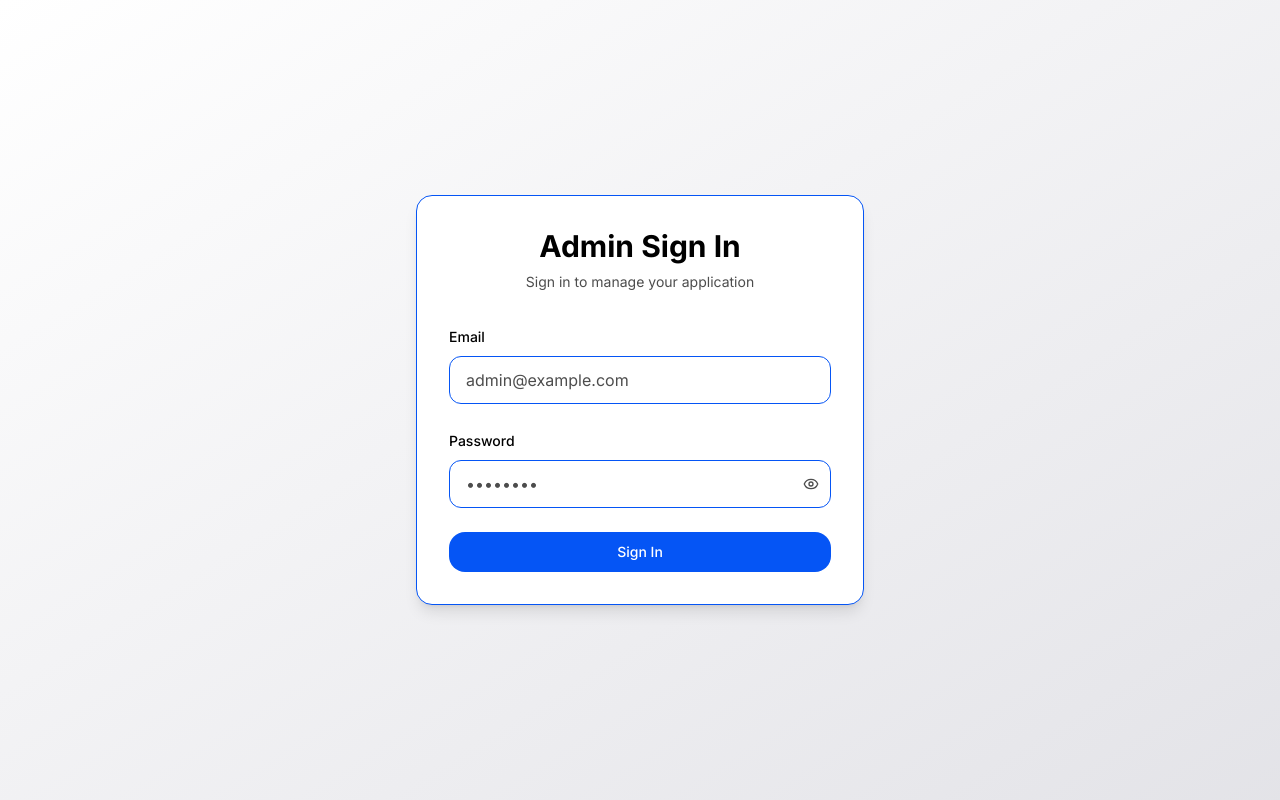
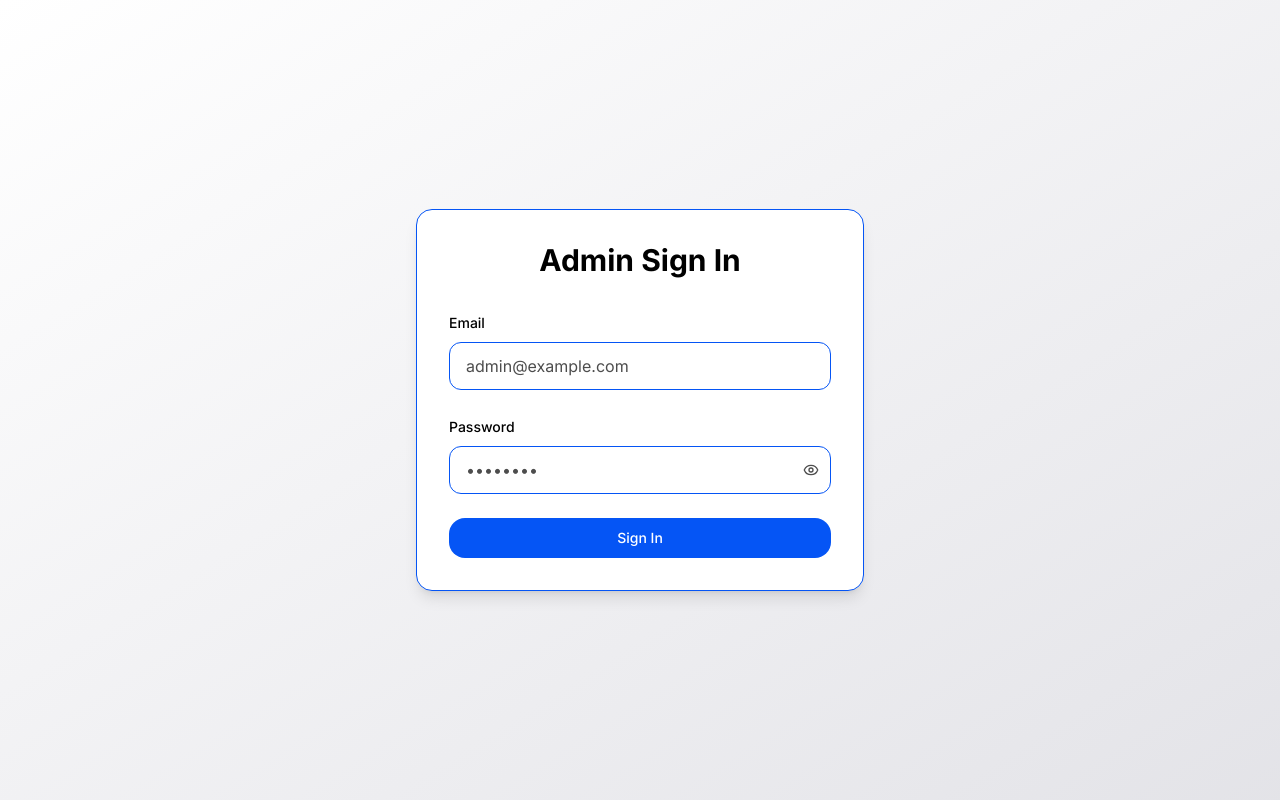
Before and after one commit to gaber-app/gaberapp, a React (Vite) app: page /auth in a window 1280 px wide. Built offline with nearby package versions, Linux system fonts and the light colour scheme.

Commit message:
Remove "Admin Sign In" text

```diff
--- a/src/pages/Auth.tsx
+++ b/src/pages/Auth.tsx
@@ -89,9 +89,6 @@ export default function Auth() {
       <div className="w-full max-w-md space-y-8 rounded-lg border bg-card p-8 shadow-lg">
         <div className="text-center">
           <h1 className="text-3xl font-bold">Admin Sign In</h1>
-          <p className="mt-2 text-sm text-muted-foreground">
-            Sign in to manage your application
-          </p>
         </div>
 
         <form onSubmit={handleSubmit} className="space-y-6">
```
